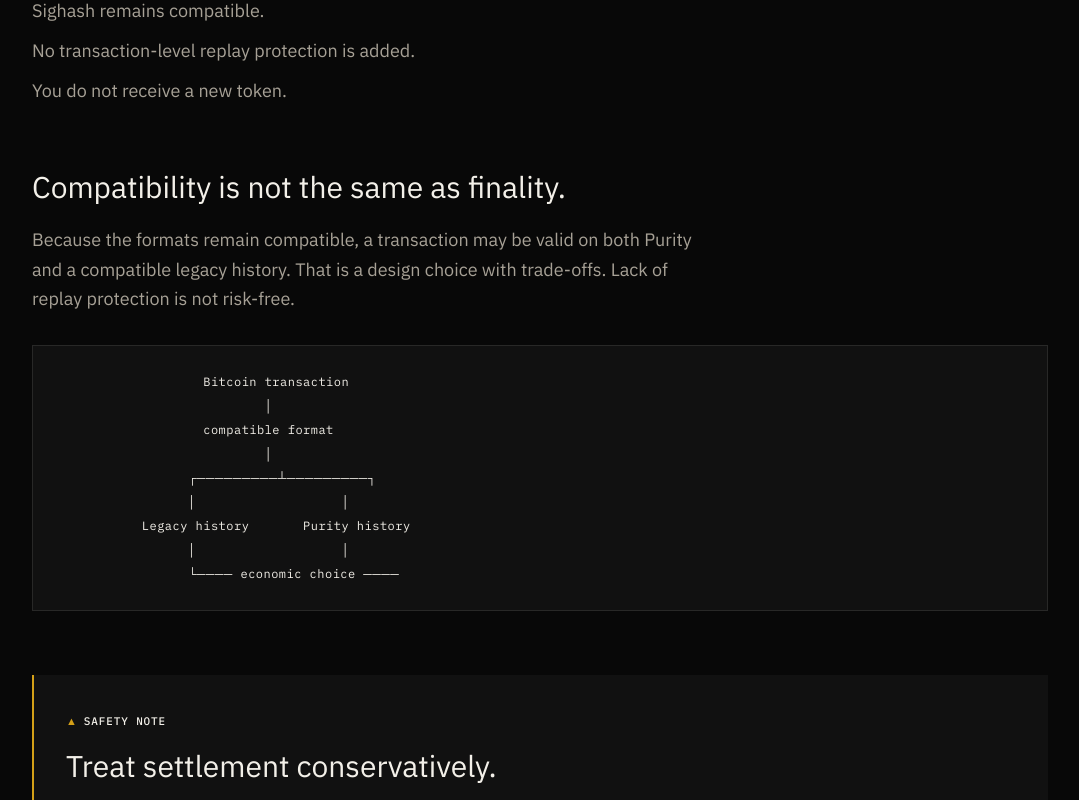
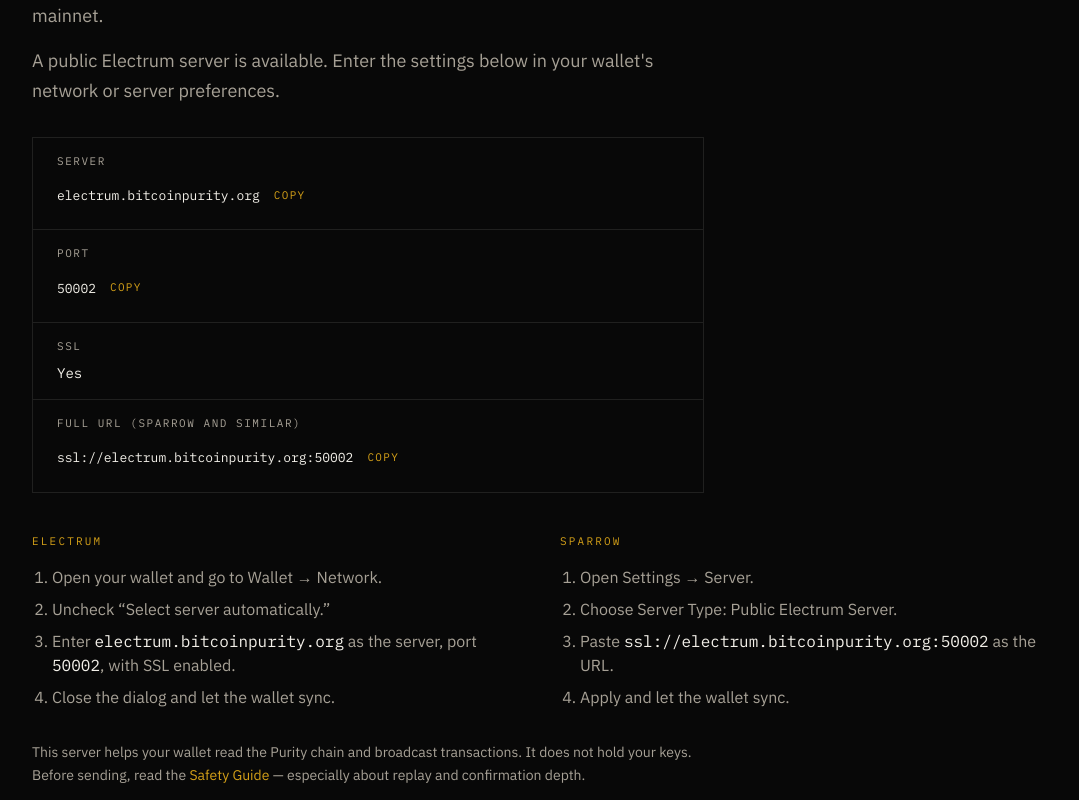
Before and after one commit to BitcoinPurity/website, a Next.js app: page /users in a window 1280 px wide. Shown: the part 660-1460 px from the top of the page, without its empty margins (100-1179 px from the left). Built offline with nearby package versions, Linux system fonts and the light colour scheme.

Commit message:
Add public Electrum server connection guide for wallet users.
Help users connect Electrum, Sparrow, and similar wallets to Purity mainnet with copyable server settings on the users page and homepage.

Co-authored-by: Cursor <cursoragent@cursor.com>

```diff
--- a/src/app/users/page.tsx
+++ b/src/app/users/page.tsx
@@ -1,10 +1,15 @@
 import Link from "next/link";
 import { Container } from "@/components/Container";
+import { CopyableMono } from "@/components/CopyableMono";
 import { PageHeader } from "@/components/PageHeader";
 import { SafetyCallout } from "@/components/SafetyCallout";
+import { ScrollToId } from "@/components/ScrollToId";
 import { ChainSplitDiagram } from "@/components/diagrams/ChainSplitDiagram";
+import { SERVICES } from "@/content/links";
 import { protocol } from "@/content/protocol";
 import { pageMeta } from "@/lib/meta";
+
+const { electrum } = SERVICES;
 
 export const metadata = pageMeta(
   "For Users",
@@ -15,12 +20,99 @@ export const metadata = pageMeta(
 export default function UsersPage() {
   return (
     <>
+      <ScrollToId id="wallet" />
       <PageHeader eyebrow="For users" title="Your keys remain Bitcoin keys.">
         Address formats, transaction serialization, and sighash remain those of
         Bitcoin. Node binaries remain {protocol.binaries.join(", ")}. The default
         data directory remains {protocol.dataDirectory}.
       </PageHeader>
       <Container className="space-y-16 py-16 sm:py-20">
+        <section id="wallet" className="scroll-mt-24">
+          <h2 className="text-3xl text-ink">Connect your wallet to Purity</h2>
+          <p className="mt-5 max-w-2xl text-lg leading-relaxed text-muted">
+            Bitcoin Purity uses the same addresses and transactions as Bitcoin.
+            You do not need a separate Purity wallet — use Electrum, Sparrow, or
+            any wallet that lets you point at a custom Electrum server. Your
+            existing seed or keys work on Purity mainnet.
+          </p>
+          <p className="mt-4 max-w-2xl text-lg leading-relaxed text-muted">
+            A public Electrum server is available. Enter the settings below in
+            your wallet&apos;s network or server preferences.
+          </p>
+          <dl className="mt-8 max-w-2xl border border-line font-mono text-sm">
+            <div className="border-b border-line px-5 py-4 sm:px-6">
+              <dt className="text-[11px] tracking-[0.14em] text-muted uppercase">
+                Server
+              </dt>
+              <dd className="mt-2">
+                <CopyableMono value={electrum.host} />
+              </dd>
+            </div>
+            <div className="border-b border-line px-5 py-4 sm:px-6">
+              <dt className="text-[11px] tracking-[0.14em] text-muted uppercase">
+                Port
+              </dt>
+              <dd className="mt-2">
+                <CopyableMono value={String(electrum.port)} />
+              </dd>
+            </div>
+            <div className="border-b border-line px-5 py-4 sm:px-6">
+              <dt className="text-[11px] tracking-[0.14em] text-muted uppercase">
+                SSL
+              </dt>
+              <dd className="mt-2 text-ink">Yes</dd>
+            </div>
+            <div className="px-5 py-4 sm:px-6">
+              <dt className="text-[11px] tracking-[0.14em] text-muted uppercase">
+                Full URL (Sparrow and similar)
+              </dt>
+              <dd className="mt-2">
+                <CopyableMono value={electrum.url} />
+              </dd>
+            </div>
+          </dl>
+          <div className="mt-10 grid gap-10 md:grid-cols-2">
+            <div>
+              <h3 className="font-mono text-[11px] tracking-[0.2em] text-gold uppercase">
+                Electrum
+              </h3>
+              <ol className="mt-4 list-decimal space-y-2 pl-5 text-muted">
+                <li>Open your wallet and go to Wallet → Network.</li>
+                <li>Uncheck &ldquo;Select server automatically.&rdquo;</li>
+                <li>
+                  Enter <span className="font-mono text-ink">{electrum.host}</span>{" "}
+                  as the server, port{" "}
+                  <span className="font-mono text-ink">{electrum.port}</span>, with
+                  SSL enabled.
+                </li>
+                <li>Close the dialog and let the wallet sync.</li>
+              </ol>
+            </div>
+            <div>
+              <h3 className="font-mono text-[11px] tracking-[0.2em] text-gold uppercase">
+                Sparrow
+              </h3>
+              <ol className="mt-4 list-decimal space-y-2 pl-5 text-muted">
+                <li>Open Settings → Server.</li>
+                <li>Choose Server Type: Public Electrum Server.</li>
+                <li>
+                  Paste{" "}
+                  <span className="font-mono text-ink">{electrum.url}</span> as
+                  the URL.
+                </li>
+                <li>Apply and let the wallet sync.</li>
+              </ol>
+            </div>
+          </div>
+          <p className="mt-8 max-w-2xl text-sm leading-relaxed text-muted">
+            This server helps your wallet read the Purity chain and broadcast
+            transactions. It does not hold your keys. Before sending, read the{" "}
+            <Link href="/safety" className="text-gold">
+              Safety Guide
+            </Link>{" "}
+            — especially about replay and confirmation depth.
+          </p>
+        </section>
         <section>
           <h2 className="text-3xl text-ink">Continuity</h2>
           <ul className="mt-6 max-w-2xl space-y-3 text-lg text-muted">
--- a/src/components/home/HomePage.tsx
+++ b/src/components/home/HomePage.tsx
@@ -133,6 +133,22 @@ export function HomePage() {
               >
                 mempool.bitcoinpurity.org →
               </ExternalLink>
+            </div>
+            <div className="border border-line p-6 sm:p-8">
+              <h3 className="font-mono text-[11px] tracking-[0.2em] text-gold uppercase">
+                For users
+              </h3>
+              <p className="mt-3 text-2xl text-ink">Wallet connection</p>
+              <p className="mt-4 text-[1.02rem] leading-relaxed text-muted">
+                Connect Electrum, Sparrow, or any wallet that supports custom
+                Electrum servers to view balances and send on Purity mainnet.
+              </p>
+              <Link
+                href="/users#wallet"
+                className="mt-6 inline-flex text-gold hover:text-ink"
+              >
+                Connection settings →
+              </Link>
             </div>
           </div>
         </Container>
--- a/src/content/links.ts
+++ b/src/content/links.ts
@@ -10,6 +10,12 @@ export const CONTACT = {
 export const SERVICES = {
   poolMonitor: "https://pool.bitcoinpurity.org",
   mempoolExplorer: "https://mempool.bitcoinpurity.org",
+  electrum: {
+    host: "electrum.bitcoinpurity.org",
+    port: 50002,
+    ssl: true,
+    url: "ssl://electrum.bitcoinpurity.org:50002",
+  },
 } as const;
 
 export const repoFile = (path: string) => `${GITHUB}/blob/master/${path}`;
```
